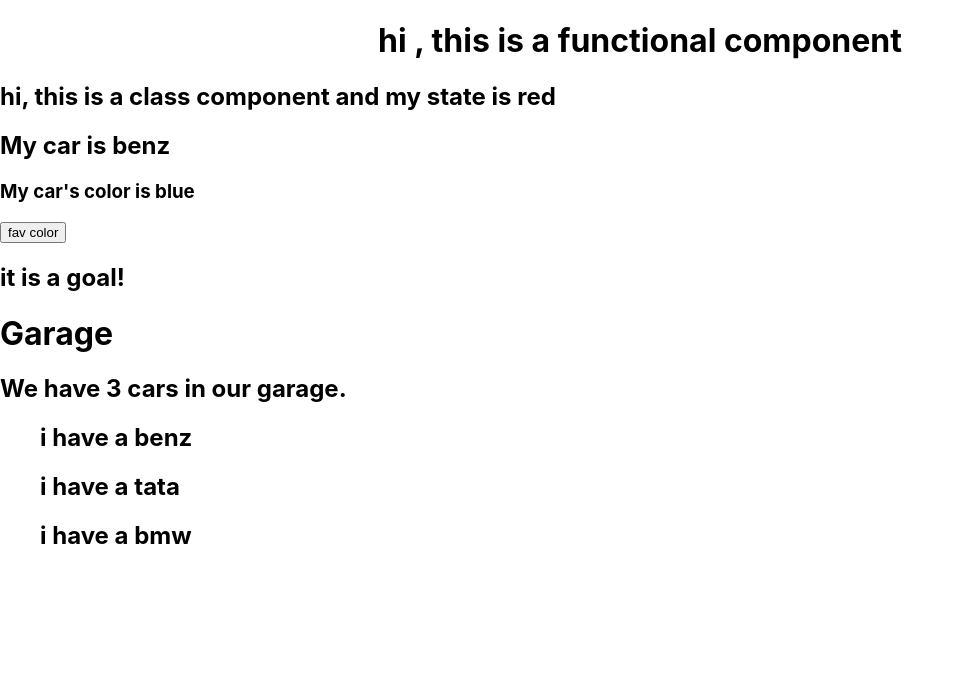
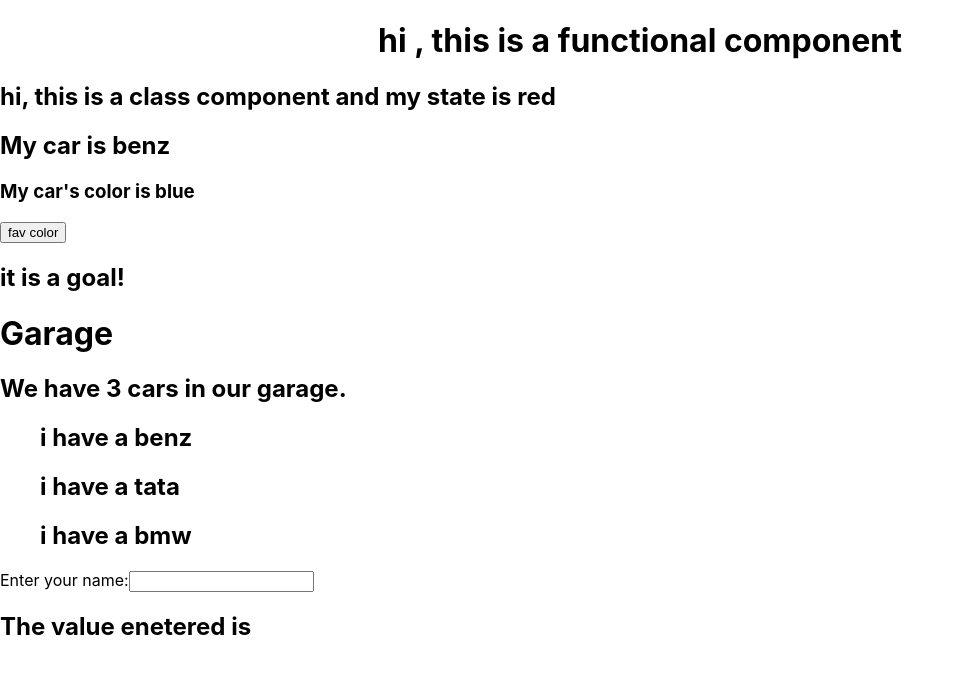
Before and after one commit to vinayjs/reactjsfulltutorial, a React (Create React App) app: page / in a window 1280 px wide. Shown: the top 674 px of the page, without its empty margins (0-965 px from the left). Built offline with nearby package versions, Linux system fonts and the light colour scheme.

Commit message:
react forms - form handling, useState

```diff
--- /dev/null
+++ b/src/Myform.js
@@ -0,0 +1,19 @@
+import { useState } from "react";
+
+function Myform() {
+    const [state, setState] = useState('');
+    const handleChange = (e) => {
+        setState(e.target.value)
+    }
+    return(
+        <>
+        <form>
+            <label>Enter your name:</label>
+            <input type="text" onChange={handleChange} value={state} />
+        </form>
+        <h2>The value enetered is {state}</h2>
+        </>
+    )
+}
+
+export default Myform;
--- a/src/index.js
+++ b/src/index.js
@@ -6,6 +6,7 @@ import reportWebVitals from './reportWebVitals';
 import Class from './Class';
 import Goal from './Goal';
 import Garage from './Garage';
+import Myform from './Myform';
 
 const root = ReactDOM.createRoot(document.getElementById('root'));
 root.render(
@@ -14,6 +15,7 @@ root.render(
     <Class />
     <Goal isGoal={true} />
     <Garage cars={['benz', 'tata', 'bmw']} />
+    <Myform />
   </React.StrictMode>
 );
 
```
